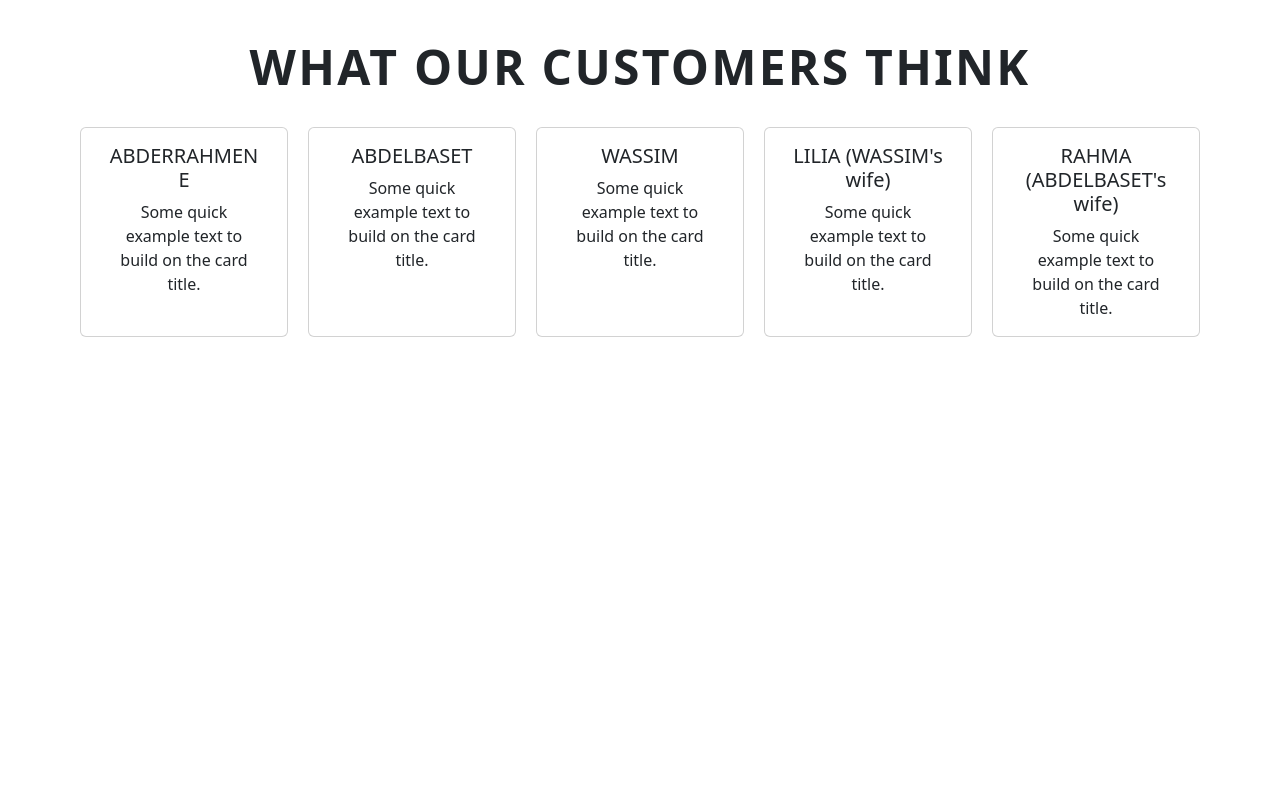
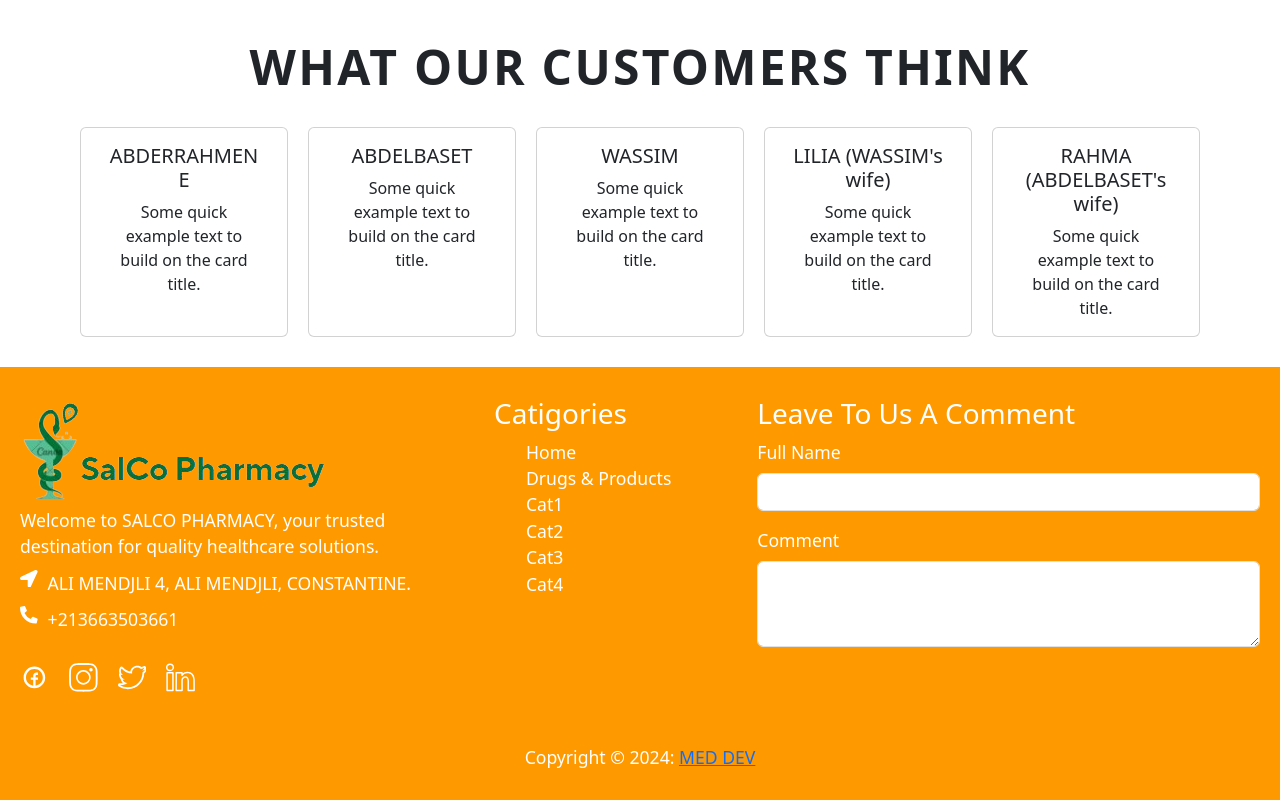
Before and after one commit to Nadjibochacha/front-app, a React (Create React App) app: page / in a window 1280 px wide. Shown: the part 1638-2438 px from the top of the page. Before the commit the page ends 1975 px from the top, so only its background shows below. Built offline with nearby package versions, Linux system fonts and the light colour scheme.

Commit message:
last save at this day

```diff
--- a/package.json
+++ b/package.json
@@ -13,6 +13,7 @@
     "react": "^18.2.0",
     "react-bootstrap": "^2.10.1",
     "react-dom": "^18.2.0",
+    "react-icons": "^5.0.1",
     "react-router-dom": "^6.22.1",
     "react-scripts": "5.0.1",
     "router": "^1.3.8",
--- /dev/null
+++ b/src/components/footer.css
@@ -0,0 +1,48 @@
+#footer{
+    width: 100%;
+    background: rgb(255, 153, 0);
+    padding: 30px 20px;
+    margin-top: 30px;
+    text-align: start;
+    color: white;
+}
+#footer .row{
+    font-size: 1.1rem;
+    font-weight: 500;
+}
+#footer .loc, #footer .phone{
+    display: flex;
+    justify-content: start;
+    gap: 10px;
+    text-transform: uppercase;
+    margin-top: 10px;
+}
+#footer  h3{
+    text-align: start;
+    text-transform: capitalize;
+}
+#footer ul li{
+    list-style: none;
+    transition: all 0.5s ease-in;
+}
+#footer ul li a{
+    text-decoration: none;
+    color: white;
+    text-transform: capitalize;
+
+}
+#footer ul li:hover{
+    transform: scale(1.05);
+}
+#footer .links{
+    display: flex;
+    justify-items: center;
+    gap: 20px;
+    margin-top: 20px;
+}
+#footer .links a{
+    color: white;
+    text-decoration: none;
+    font-size: 1.8rem;
+    font-weight: 500;
+}
--- /dev/null
+++ b/src/components/footer.js
@@ -0,0 +1,70 @@
+import React from 'react';
+import './footer.css';
+import logo1 from '../images/salco.png';
+import { FaLocationArrow } from "react-icons/fa";
+import { FaPhoneAlt } from "react-icons/fa";
+import Form from 'react-bootstrap/Form';
+import { TiSocialFacebookCircular } from "react-icons/ti";
+import { SlSocialInstagram } from "react-icons/sl";
+import { SlSocialTwitter } from "react-icons/sl";
+import { SlSocialLinkedin } from "react-icons/sl";
+
+const Footer = () => {
+  return (
+    <div id='footer'>
+        <div className='row justify-content-between'>
+            <div className='col-md-4'>
+                <img src={logo1} alt='logo' />
+                <div className='desc'>
+                    Welcome to SALCO PHARMACY,
+                    your trusted destination for quality
+                    healthcare solutions.
+                </div>
+                <div className='loc'>
+                    <FaLocationArrow />
+                    ali mendjli 4, ali mendjli, constantine.
+                </div>
+                <div className='phone'>
+                    <FaPhoneAlt/>
+                    +213663503661
+                </div>
+                <div className='links'>
+                    <a href=''><TiSocialFacebookCircular/></a>
+                    <a href=''><SlSocialInstagram/></a>
+                    <a href=''><SlSocialTwitter/></a>
+                    <a href=''><SlSocialLinkedin/></a>
+                </div>
+            </div>
+            <div className='col-md-2'>
+                <h3>Catigories</h3>
+                <ul>
+                    <li><a href='/'>home</a></li>
+                    <li><a href='/products'>drugs & products</a></li>
+                    <li><a href='/products'>cat1</a></li>
+                    <li><a href='/products'>cat2</a></li>
+                    <li><a href='/products'>cat3</a></li>
+                    <li><a href='/products'>cat4</a></li>
+                </ul>
+            </div>
+            <div className='col-md-5'>
+                <h3>leave to us a comment</h3>
+                <Form>
+                    <Form.Group className="mb-3" controlId="exampleForm.ControlInput1">
+                        <Form.Label>Full Name</Form.Label>
+                        <Form.Control type="text"/>
+                    </Form.Group>
+                    <Form.Group className="mb-3" controlId="exampleForm.ControlTextarea1">
+                        <Form.Label>Comment</Form.Label>
+                        <Form.Control as="textarea" rows={3} />
+                    </Form.Group>
+                </Form>
+            </div>
+            <div className="foot-bar text-center mt-5">
+                Copyright © 2024: <a href='https://drive.google.com/file/d/1Kcbe2snM_8twjmnw9EJzPWdpm7OV9HTi/view?usp=sharing'>MED DEV</a>
+            </div>
+        </div>
+    </div>
+  )
+}
+
+export default Footer;
--- a/src/components/header.css
+++ b/src/components/header.css
@@ -1,6 +1,7 @@
 #navbar img{
     height: 50px;
 }
+
 #navbar .nav-items{
     display: flex;
     justify-content: center;
--- a/src/pages/home.js
+++ b/src/pages/home.js
@@ -4,6 +4,7 @@ import Slider from '../components/slider';
 import About from '../components/about';
 import Newproducts from '../components/newproducts';
 import Comments from '../components/commentSection';
+import Footer from '../components/footer';
 
 const Home = () => {
   return (
@@ -13,6 +14,7 @@ const Home = () => {
         <About/>
         <Newproducts/>
         <Comments/>
+        <Footer/>
     </div>
   )
 }
```
Also changed, not shown: 1 other file (tests, documents, lock files or other folders).
